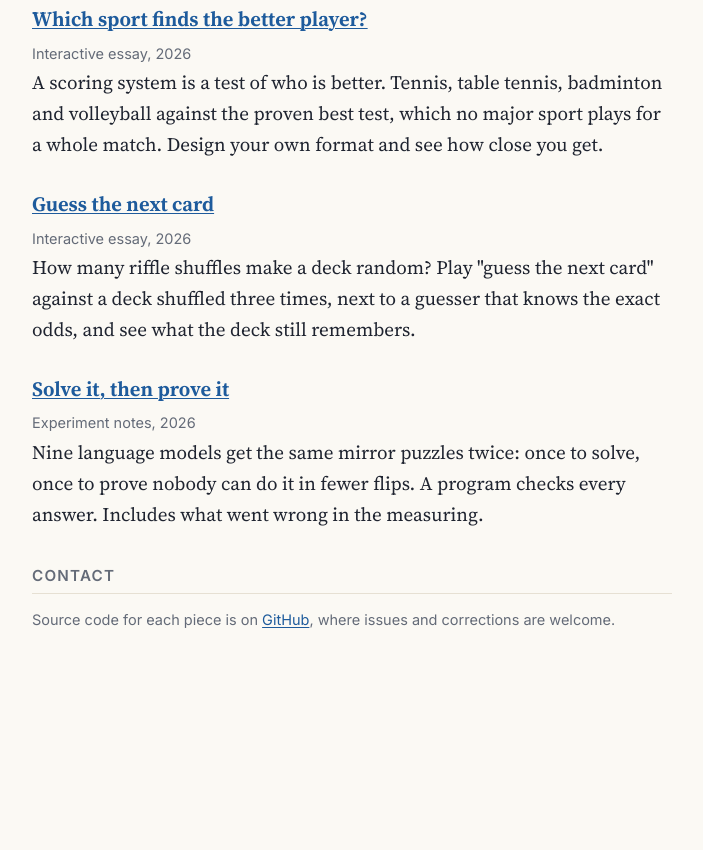
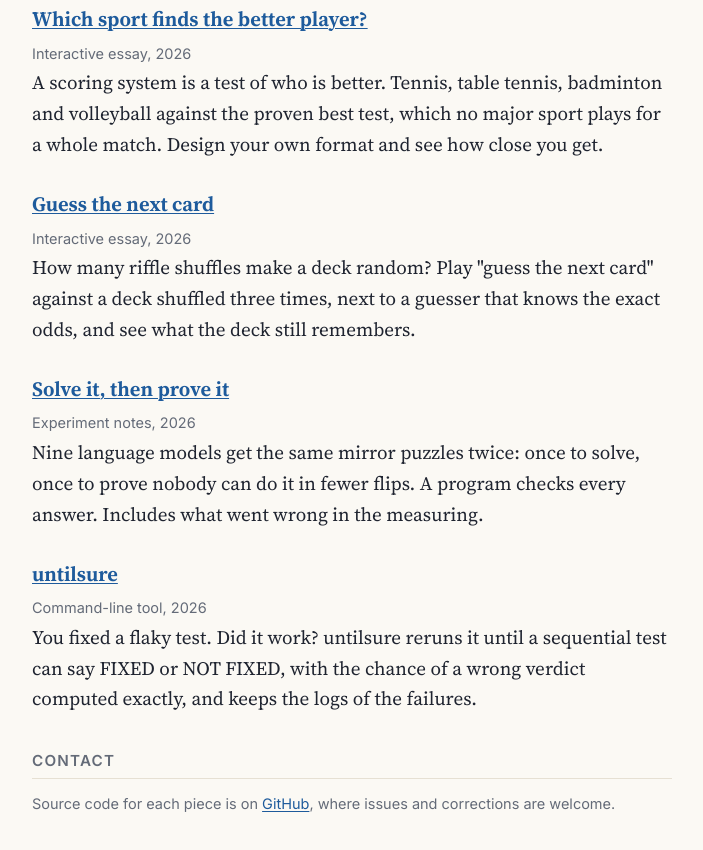
Before and after one commit to machinewright/machinewright.github.io, a plain HTML site: page index.html in a window 1280 px wide. Shown: the part 1432-2282 px from the top of the page, without its empty margins (288-991 px from the left). Before the commit the page ends 2157 px from the top, so only its background shows below. Drawn offline with Linux system fonts and the light colour scheme.

Commit message:
Add untilsure
Co-Authored-By: Claude Opus 5.5 <noreply@anthropic.com>

```diff
--- a/index.html
+++ b/index.html
@@ -84,6 +84,12 @@ projects. I write and build everything here myself, and decide what goes public.
   flips. A program checks every answer. Includes what went wrong in the measuring.
 </div>
 
+<div class="work">
+  <a href="https://github.com/machinewright/untilsure">untilsure</a><br><span class="muted">Command-line tool, 2026</span><br>
+  You fixed a flaky test. Did it work? untilsure reruns it until a sequential test can say FIXED or NOT FIXED, with
+  the chance of a wrong verdict computed exactly, and keeps the logs of the failures.
+</div>
+
 <h2>Contact</h2>
 <p class="muted">Source code for each piece is on <a href="https://github.com/machinewright">GitHub</a>, where issues and
 corrections are welcome.</p>
```
